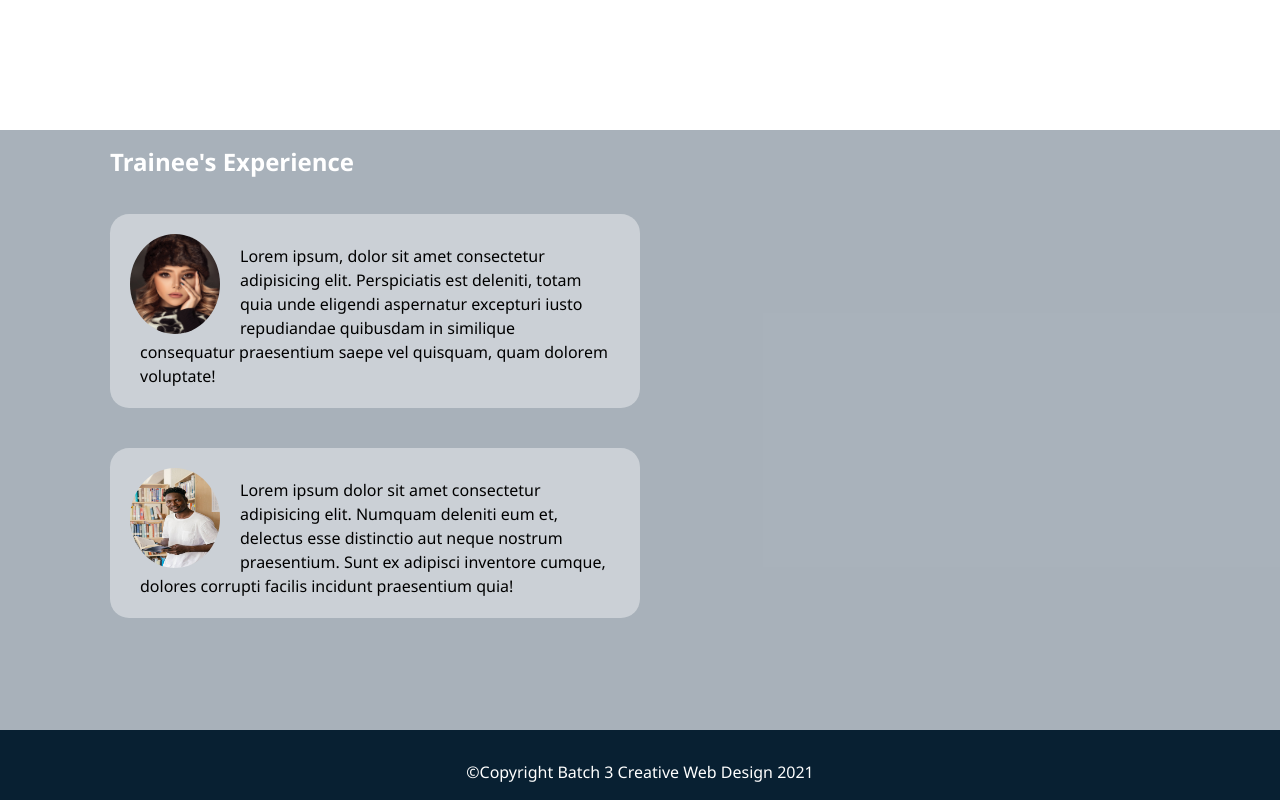
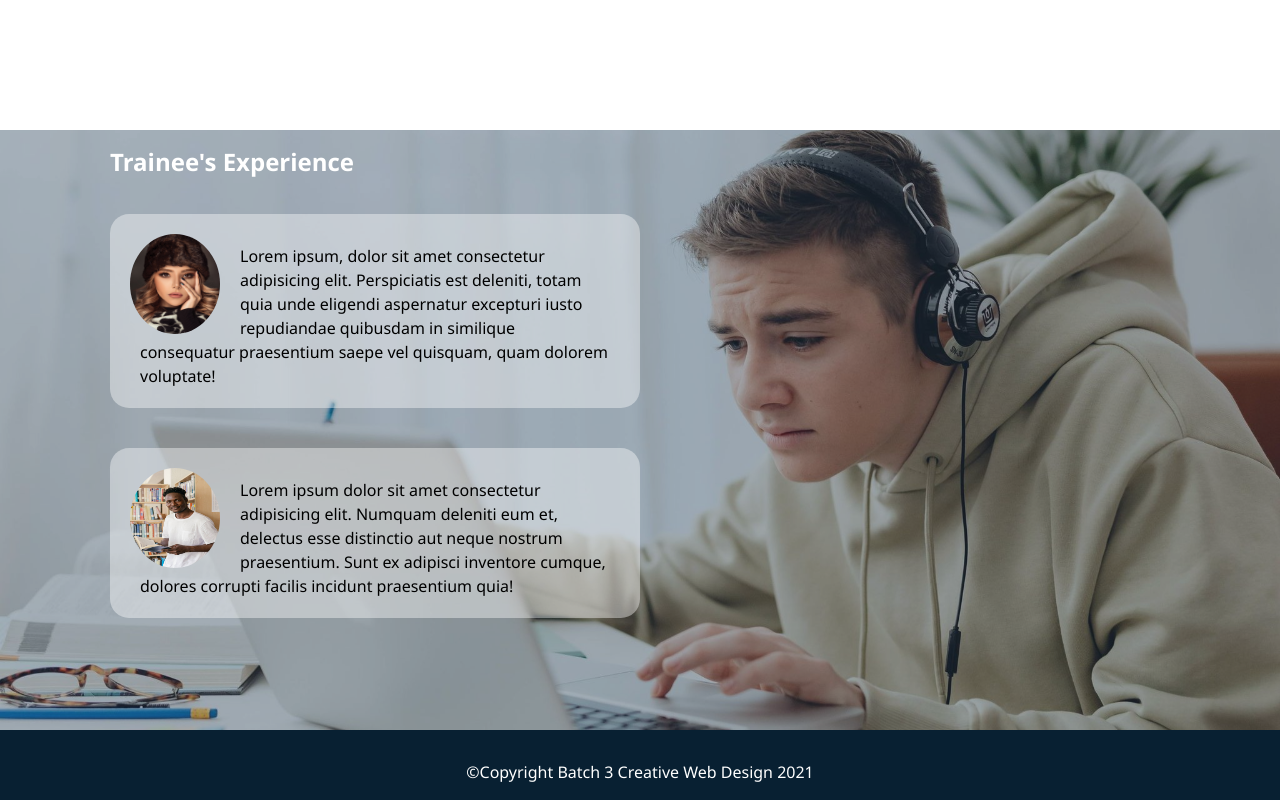
Before and after one commit to bryan3410/Project, a plain HTML site: page index.html in a window 1280 px wide. Shown: the part 958-1758 px from the top of the page. Drawn offline with Linux system fonts and the light colour scheme.

Commit message:
Update style.css

```diff
--- a/css/style.css
+++ b/css/style.css
@@ -161,7 +161,7 @@ p {
 
 /* section testimonials */
 #testimonials {
-    background: url(image/244045478_574089453906964_8150067168404787572_n.jpg) no-repeat center center/cover;
+    background: url(/image/244045478_574089453906964_8150067168404787572_n.jpg) no-repeat center center/cover;
     height: 600px;
     overflow: hidden;
 }
```
